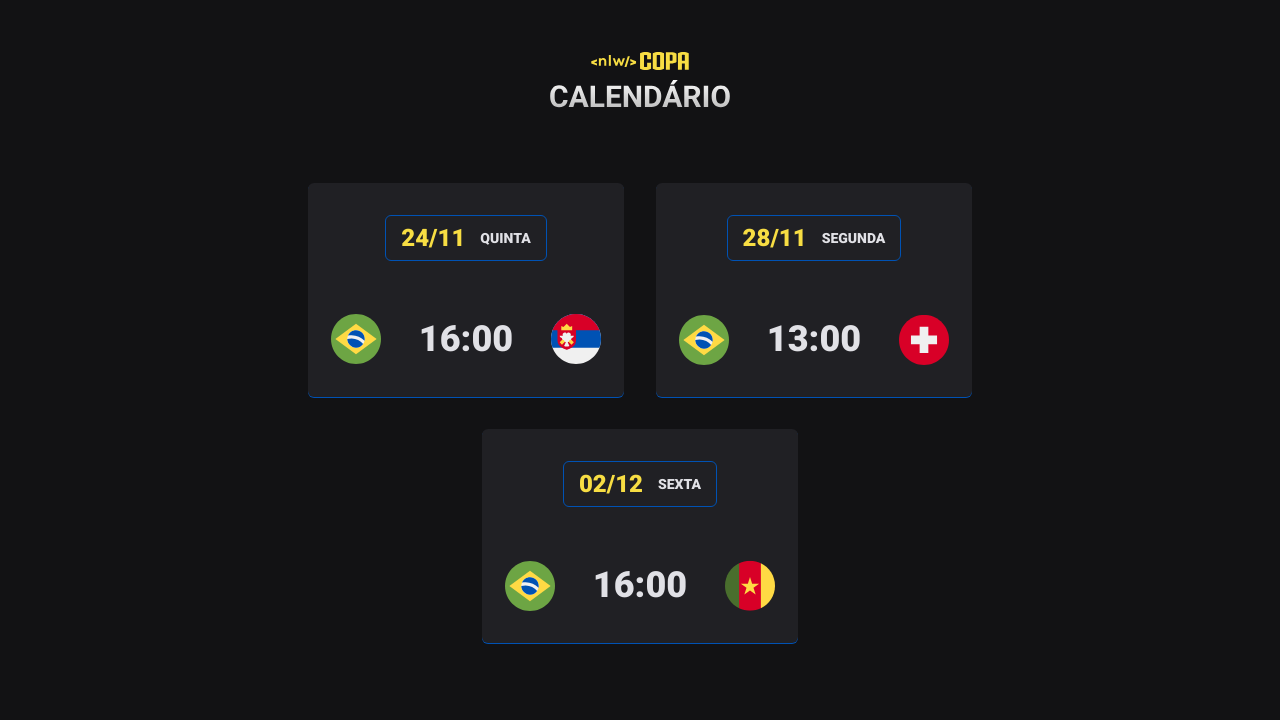
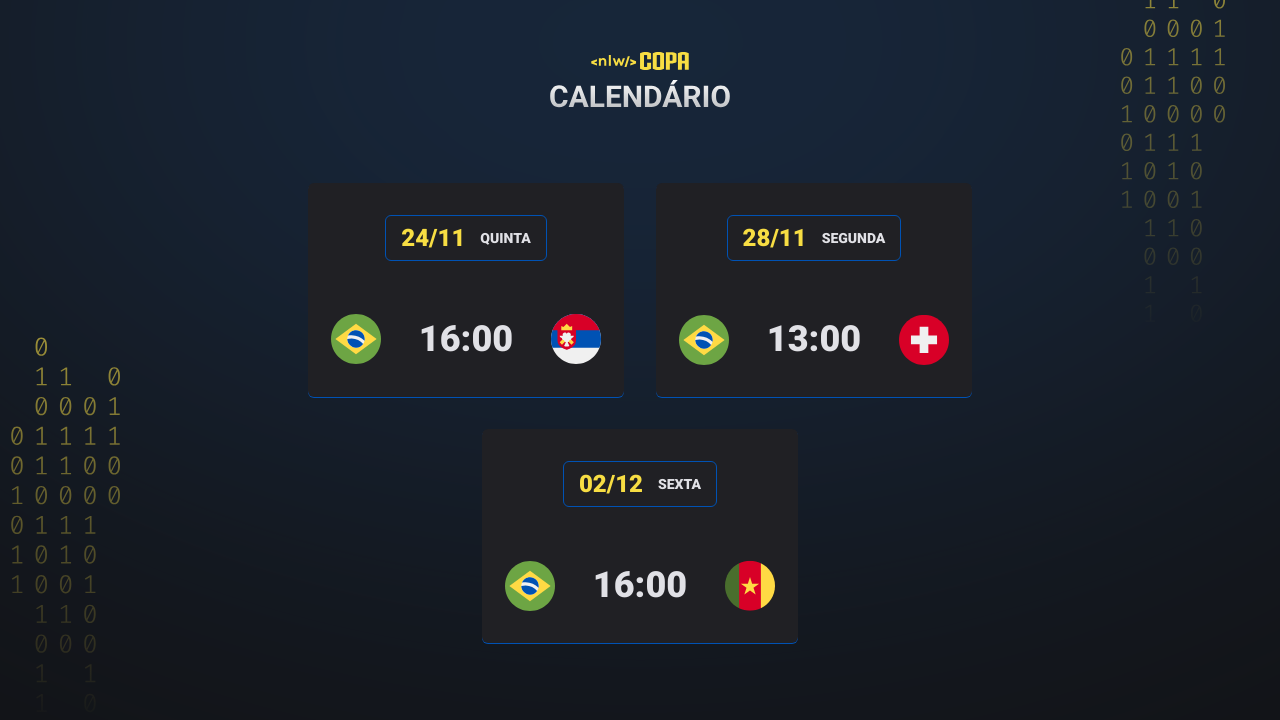
Before and after one commit to AndersonRodrigs/nlw-copa, a plain HTML site: page index.html in a window 1280 px wide. Drawn offline with Linux system fonts and the light colour scheme; the site is published under a folder, as on GitHub Pages, so addresses that start at the root find nothing.

Commit message:
Atualização

```diff
--- a/index.html
+++ b/index.html
@@ -5,7 +5,7 @@
     <meta http-equiv="X-UA-Compatible" content="IE=edge" />
     <meta name="viewport" content="width=device-width, initial-scale=1.0" />
 
-    <link rel="stylesheet" href="./src/css/style.css" />
+    <link rel="stylesheet" href="./style.css" />
     <title>Calendário de Jogos - NLW Copa - Trilha Explorer</title>
   </head>
   <body>
@@ -15,6 +15,6 @@
       </header>
       <main id="cards"></main>
     </div>
-    <script src="./src/js/script.js"></script>
+    <script src="script.js"></script>
   </body>
 </html>
--- a/src/css/style.css
+++ b/style.css
@@ -10,14 +10,14 @@
   --card-title-border-color: #0052B4;
   --card-color-primary:#0052B4;
   --card-bg-color:#202024;
-  --bg: url(/assets/bg-blue.svg);
+  --bg: url(./assets/bg-blue.svg);
 }
 
 body.yellow {
   --card-title-border-color: #746615;
   --card-color-primary:#f7dd43;
   --card-bg-color:#1d1c19;
-  --bg: url(/assets/bg-yellow.svg);
+  --bg: url(./assets/bg-yellow.svg);
 }
 
 body.green {
```
Also changed, not shown: script.js (renamed from src/js/script.js).
